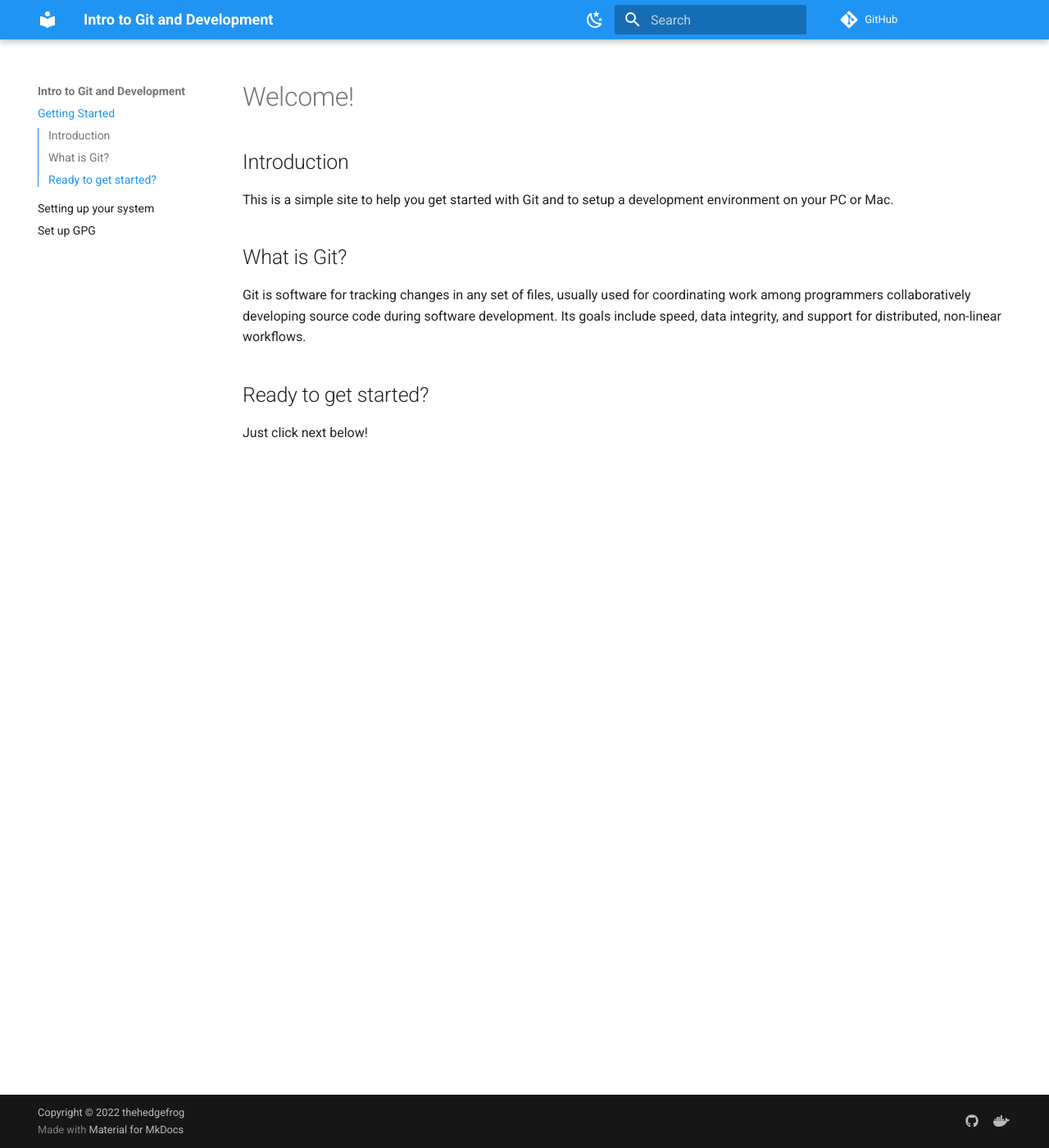
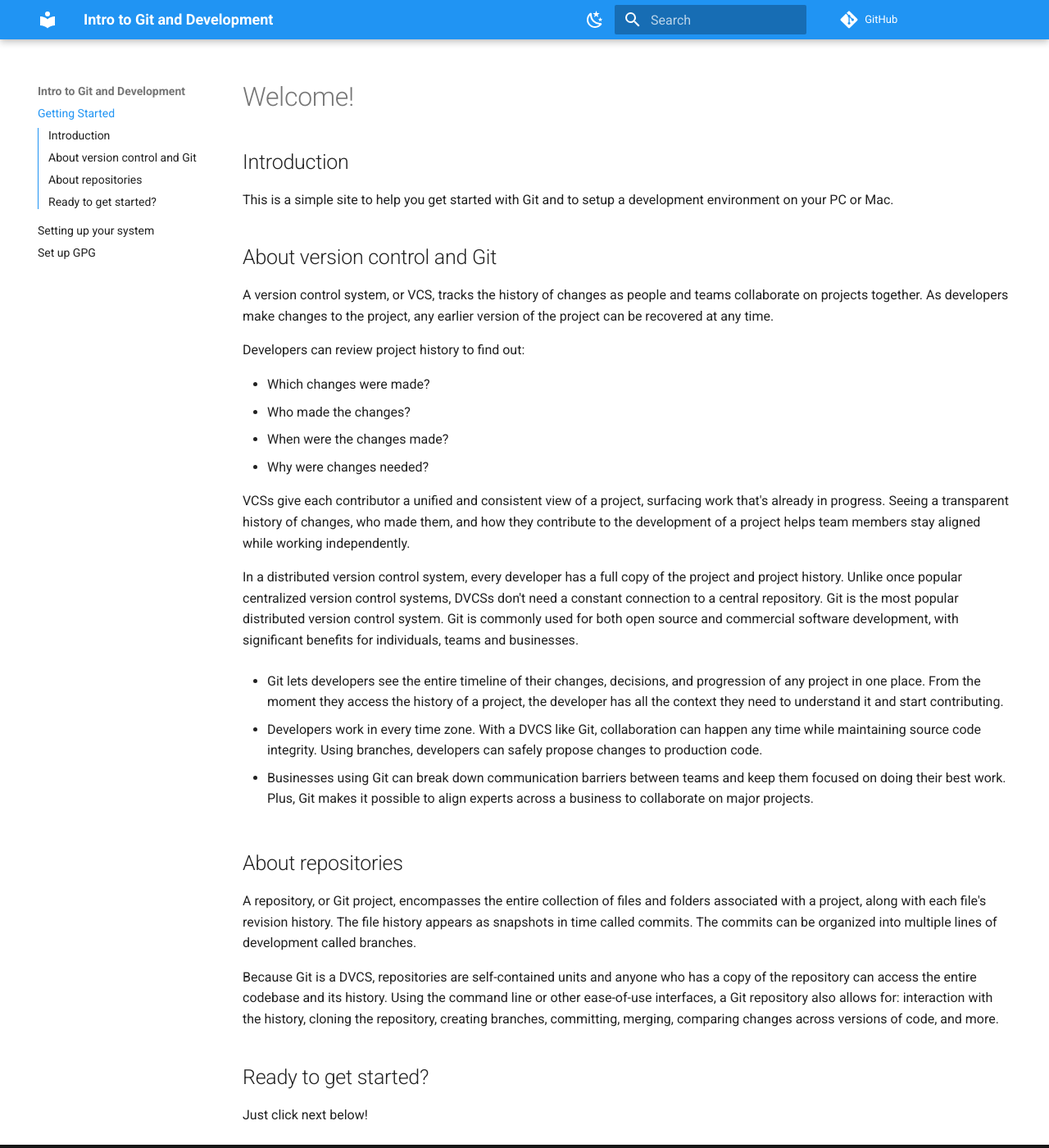
Before and after one commit to thehedgefrog/intro-to-git, an MkDocs documentation site: the page built from docs/index.md, in a window 1280 px wide and 1400 px high. Shown: the whole window at 82% size. Built offline with MkDocs 1.6.1 and Material for MkDocs 9.7.7, drawn with Linux system fonts in a browser that asks for light colours; comment, search, counter and statistics services are not loaded.

Commit message:
updated index

```diff
--- a/docs/index.md
+++ b/docs/index.md
@@ -7,8 +7,33 @@ title: Getting Started
 ## Introduction
 This is a simple site to help you get started with Git and to setup a development environment on your PC or Mac.
 
-## What is Git?
-Git is software for tracking changes in any set of files, usually used for coordinating work among programmers collaboratively developing source code during software development. Its goals include speed, data integrity, and support for distributed, non-linear workflows.
+## About version control and Git
+
+A version control system, or VCS, tracks the history of changes as people and teams collaborate on projects together. As developers make changes to the project, any earlier version of the project can be recovered at any time.
+
+Developers can review project history to find out:
+
+- Which changes were made?
+- Who made the changes?
+- When were the changes made?
+- Why were changes needed?
+
+VCSs give each contributor a unified and consistent view of a project, surfacing work that's already in progress. Seeing a transparent history of changes, who made them, and how they contribute to the development of a project helps team members stay aligned while working independently.
+
+In a distributed version control system, every developer has a full copy of the project and project history. Unlike once popular centralized version control systems, DVCSs don't need a constant connection to a central repository. Git is the most popular distributed version control system. Git is commonly used for both open source and commercial software development, with significant benefits for individuals, teams and businesses.
+
+- Git lets developers see the entire timeline of their changes, decisions, and progression of any project in one place. From the moment they access the history of a project, the developer has all the context they need to understand it and start contributing.
+
+- Developers work in every time zone. With a DVCS like Git, collaboration can happen any time while maintaining source code integrity. Using branches, developers can safely propose changes to production code.
+
+- Businesses using Git can break down communication barriers between teams and keep them focused on doing their best work. Plus, Git makes it possible to align experts across a business to collaborate on major projects.
+
+## About repositories
+
+A repository, or Git project, encompasses the entire collection of files and folders associated with a project, along with each file's revision history. The file history appears as snapshots in time called commits. The commits can be organized into multiple lines of development called branches.
+
+Because Git is a DVCS, repositories are self-contained units and anyone who has a copy of the repository can access the entire codebase and its history. Using the command line or other ease-of-use interfaces, a Git repository also allows for: interaction with the history, cloning the repository, creating branches, committing, merging, comparing changes across versions of code, and more.
+
 
 ## Ready to get started?
 Just click next below!
```
